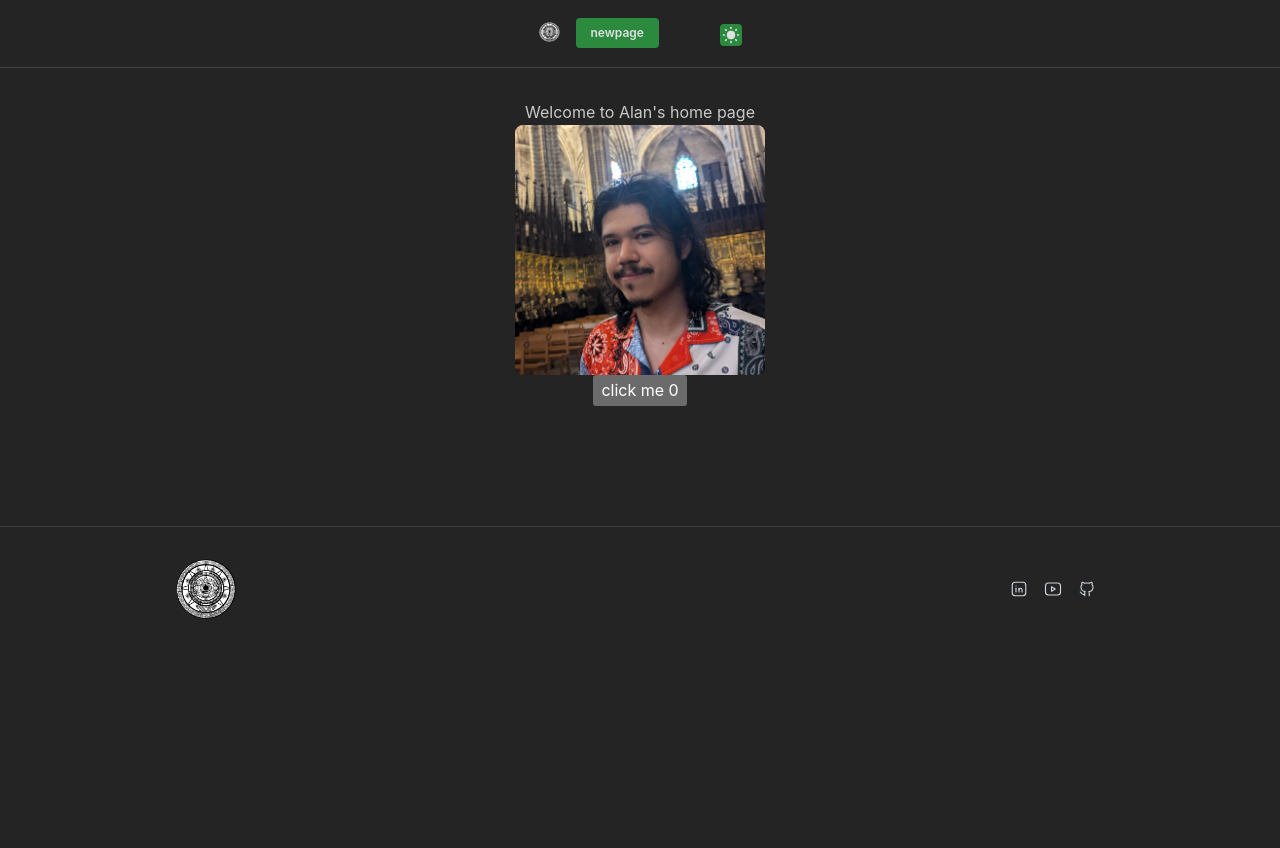
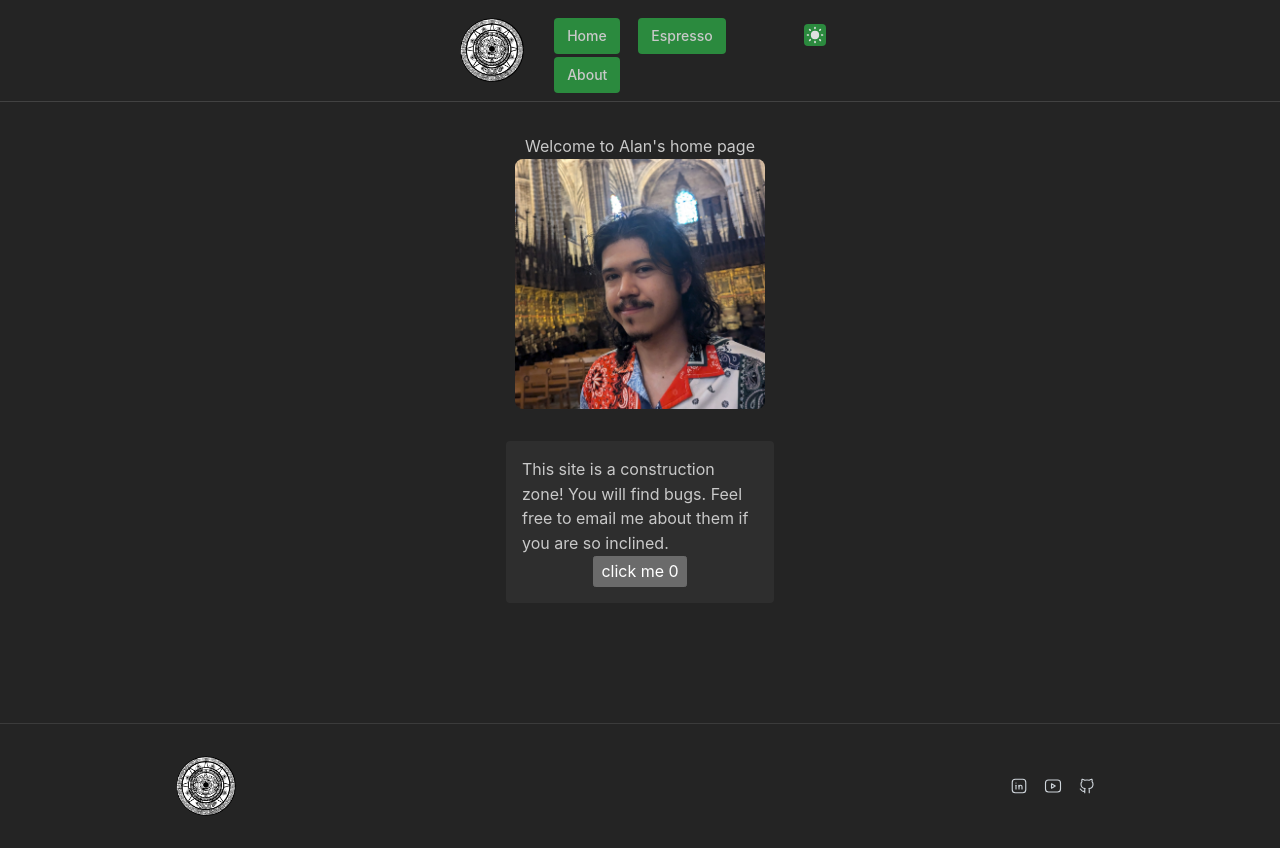
Before and after one commit to SuperCoolAlan/asandov.com, a React (Vite) app in the folder vite-app/: page / in a window 1280 px wide. Before the commit the page ends 800 px from the top, so only its background shows below. Built offline with nearby package versions, Linux system fonts and the light colour scheme.

Commit message:
clean up enough for deployment

```diff
--- a/vite-app/src/Router.tsx
+++ b/vite-app/src/Router.tsx
@@ -1,6 +1,7 @@
 import { createBrowserRouter, RouterProvider } from 'react-router-dom';
 import { HomePage } from './pages/Home.page';
 import { EspressoPage } from './pages/Espresso.page';
+import { WorkInfoPage } from './pages/Work.page';
 
 const router = createBrowserRouter([
   {
@@ -11,6 +12,10 @@ const router = createBrowserRouter([
     path: '/coffee',
     element: <EspressoPage />,
   },
+  {
+    path: '/work',
+    element: <WorkInfoPage />,
+  },
 ]);
 
 export function Router() {
--- a/vite-app/src/components/HeaderSimple/HeaderSimple.module.css
+++ b/vite-app/src/components/HeaderSimple/HeaderSimple.module.css
@@ -1,5 +1,5 @@
 .header {
-  height: rem(68px);
+  height: rem(102px);
   margin-bottom: rem(32);
   background-color: var(--mantine-color-body);
   border-bottom: rem(1px) solid light-dark(var(--mantine-color-gray-3), var(--mantine-color-dark-4));
@@ -26,7 +26,7 @@
   }
 
   [data-mantine-color-scheme] &[data-active] {
-    background-color: var(--mantine-color-blue-filled);
+    background-color: var(--mantine-color-violet-filled);
     color: var(--mantine-color-white);
   }
 }
--- a/vite-app/src/components/HeaderSimple/HeaderSimple.tsx
+++ b/vite-app/src/components/HeaderSimple/HeaderSimple.tsx
@@ -1,5 +1,5 @@
 import { useState } from 'react';
-import { Container, Group, Burger, Image, Grid, Text, Center, Space, MantineTheme, Button, useMantineColorScheme, ActionIcon } from '@mantine/core';
+import { Container, Group, Burger, Image, Grid, Center, Space, Button, useMantineColorScheme, ActionIcon } from '@mantine/core';
 import { useDisclosure } from '@mantine/hooks';
 import classes from './HeaderSimple.module.css';
 import tlatoaniLogo from '../../assets/logotransparent.png'
@@ -8,10 +8,11 @@ import { Link } from 'react-router-dom';
 import { IconMoon, IconMoonFilled, IconMoonStars, IconSun, IconSunFilled } from '@tabler/icons-react';
 
 const links = [
-  { link: '/about', label: 'Home' },
+  { link: '/', label: 'Home' },
   { link: '/coffee', label: 'Espresso' },
-  { link: '/grub', label: 'Gastronomy' },
-  { link: '/vroom', label: 'Cars' },
+  { link: '/work', label: 'About'}
+  // { link: '/grub', label: 'Gastronomy' },
+  // { link: '/vroom', label: 'Cars' },
 ];
 
 export function HeaderSimple() {
@@ -20,18 +21,21 @@ export function HeaderSimple() {
   const { colorScheme, toggleColorScheme } = useMantineColorScheme();
 
   const items = links.map((link) => (
-    <a
+    <Button
+      color={theme.black}
+      component='a'
+      size="sm"
       key={link.label}
       href={link.link}
       className={classes.link}
-      data-active={active === link.link || undefined}
+      // data-active={active === link.link || undefined} //TODO: fix routing and read current page to set active
       onClick={(event) => {
-        event.preventDefault();
+        // event.preventDefault();
         setActive(link.link);
       }}
     >
       {link.label}
-    </a>
+    </Button>
   ));
 
 
@@ -40,19 +44,25 @@ export function HeaderSimple() {
       <Container size="xl" className={classes.inner}>
         <Center>
           <Grid>
-            <Grid.Col span={2}>
-              <Image h="64" fit="contain" src={tlatoaniLogo} alt="Tlatoani Technologies Logo" />
+            {/* <Grid.Col span={1} >
+
+            </Grid.Col> */}
+            <Grid.Col span={3}>
+              <Space h={18} />
+              <Image h="64" w="64" src={tlatoaniLogo} alt="Tlatoani Technologies Logo" />
             </Grid.Col>
-            <Grid.Col span={8}>
+            <Grid.Col span={6}>
               <Space h={18} />
-              <Group justify='space-between' gap={5} visibleFrom="xs">
-                {/* {items} */}
-                <Button size="xs">newpage</Button>
+              <Group justify='space-between' gap={3} visibleFrom="xs">
+                {items}
               </Group>
             </Grid.Col>
             <Grid.Col span={2}>
+
+            </Grid.Col>
+            <Grid.Col span={1}>
               <Space h={24} />
-              <ActionIcon onClick={() => toggleColorScheme()} size="sm">
+              <ActionIcon onClick={() => toggleColorScheme()} size="sm" visibleFrom='xs'>
                 {colorScheme == 'dark' ? <IconSunFilled /> : <IconMoonStars />}
               </ActionIcon>
             </Grid.Col>
--- a/vite-app/src/components/Welcome/Welcome.tsx
+++ b/vite-app/src/components/Welcome/Welcome.tsx
@@ -15,11 +15,16 @@ export function Welcome() {
       <Center>
         <Avatar src={headShot} radius="md" size="250" alt="A photo of Alan" />
       </Center>
-      <Center>
-        <button onClick={() => setCount((count) => count + 1)}>
-          click me {count}
-        </button>
-      </Center>
+      <Space h="xl" />
+      <Card>
+        <Text>This site is a construction zone! You will find bugs. Feel free to email me about them if you are so inclined.</Text>
+        <Center>
+          <button onClick={() => setCount((count) => count + 1)}>
+            click me {count}
+          </button>
+        </Center>
+      </Card>
+
     </Container>
   )
 }
--- /dev/null
+++ b/vite-app/src/pages/Work.page.tsx
@@ -0,0 +1,14 @@
+import { LinkedinButton } from '@/components/SocialButtons/SocialButtons';
+import { ColorSchemeToggle } from '../components/ColorSchemeToggle/ColorSchemeToggle';
+import { Card, Container, Text } from '@mantine/core';
+
+export function WorkInfoPage() {
+    return (
+        <Container size="xs">
+            <Card>
+                <Text>Coming soon... Download my resume and visit me on LinkedIn</Text>
+                <LinkedinButton href="https://www.linkedin.com/in/alan-sandoval" />
+            </Card>
+        </Container>
+    );
+}
```
